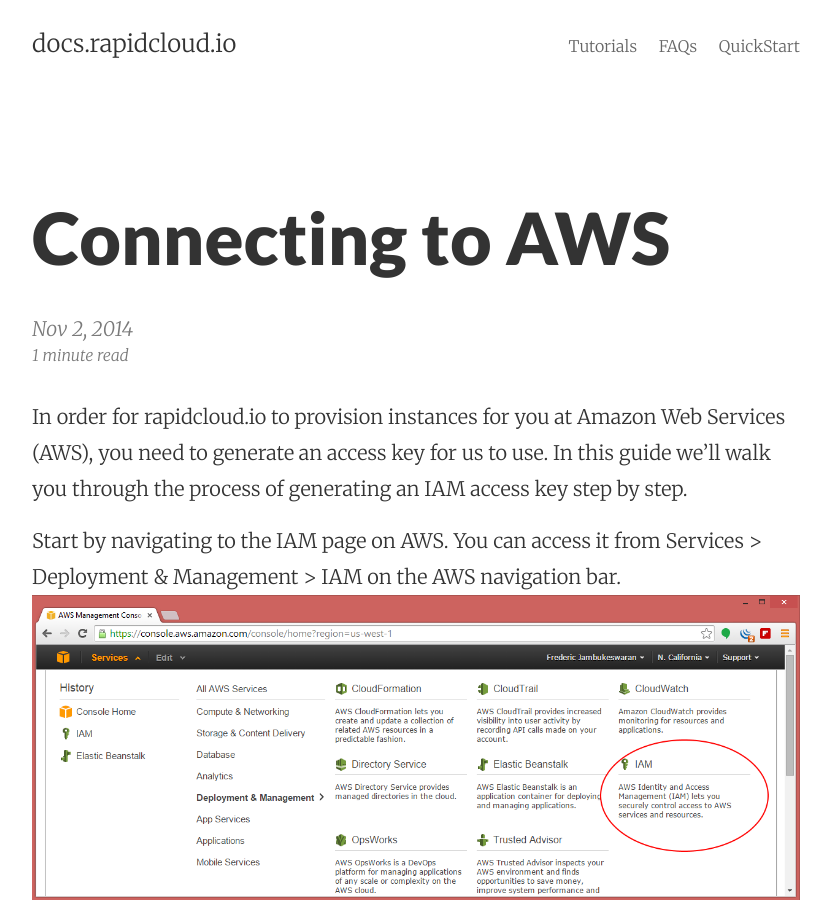
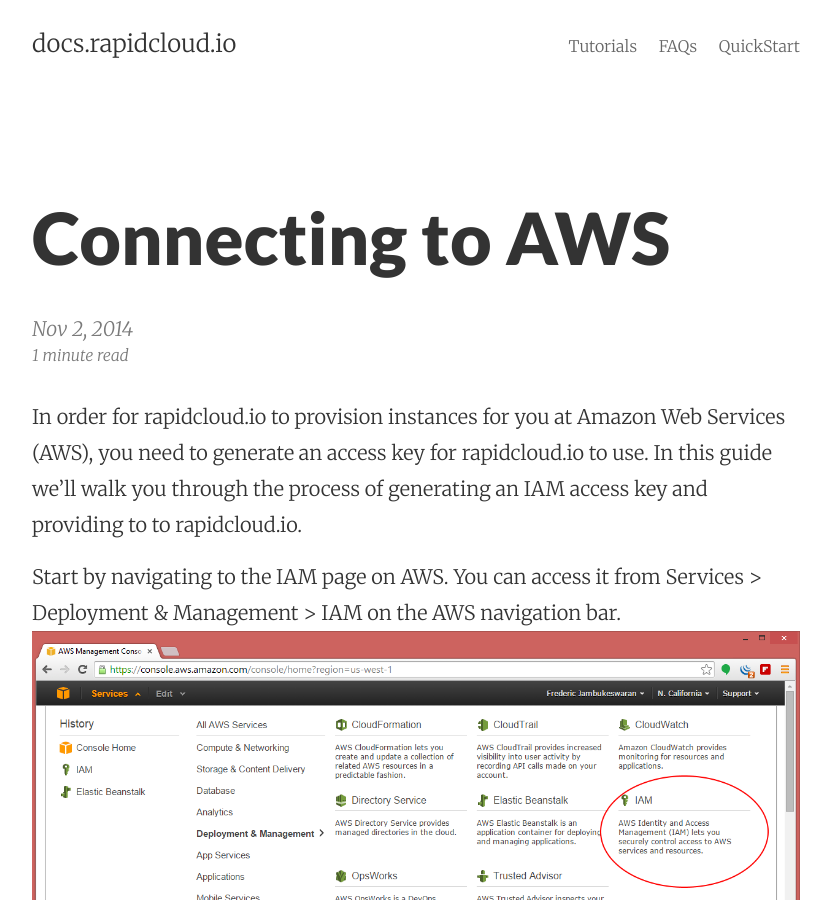
Before and after one commit to rapidcloudio-docs/rapidcloudio-docs.github.io, a Jekyll site: the page built from _posts/2014-11-02-connect-to-aws.markdown, in a window 1280 px wide and 900 px high. Shown: the whole window, without its empty margins (224-1055 px from the left). Built offline with Jekyll 4.4.1, drawn with Linux system fonts in a browser that asks for light colours.

Commit message:
Fixed grammer

```diff
--- a/_posts/2014-11-02-connect-to-aws.markdown
+++ b/_posts/2014-11-02-connect-to-aws.markdown
@@ -6,7 +6,7 @@ position: 15
 categories: walkthrough
 summary: Step by step guide for connecting your rapidcloud.io account to your AWS account.
 ---
-In order for rapidcloud.io to provision instances for you at Amazon Web Services (AWS), you need to generate an access key for us to use. In this guide we'll walk you through the process of generating an IAM access key step by step.
+In order for rapidcloud.io to provision instances for you at Amazon Web Services (AWS), you need to generate an access key for rapidcloud.io to use. In this guide we'll walk you through the process of generating an IAM access key and providing to to rapidcloud.io.
 
 Start by navigating to the IAM page on AWS. You can access it from Services > Deployment & Management > IAM on the AWS navigation bar.
 ![AWS Navigation](/assets/get_key_aws_nav.png)
```
